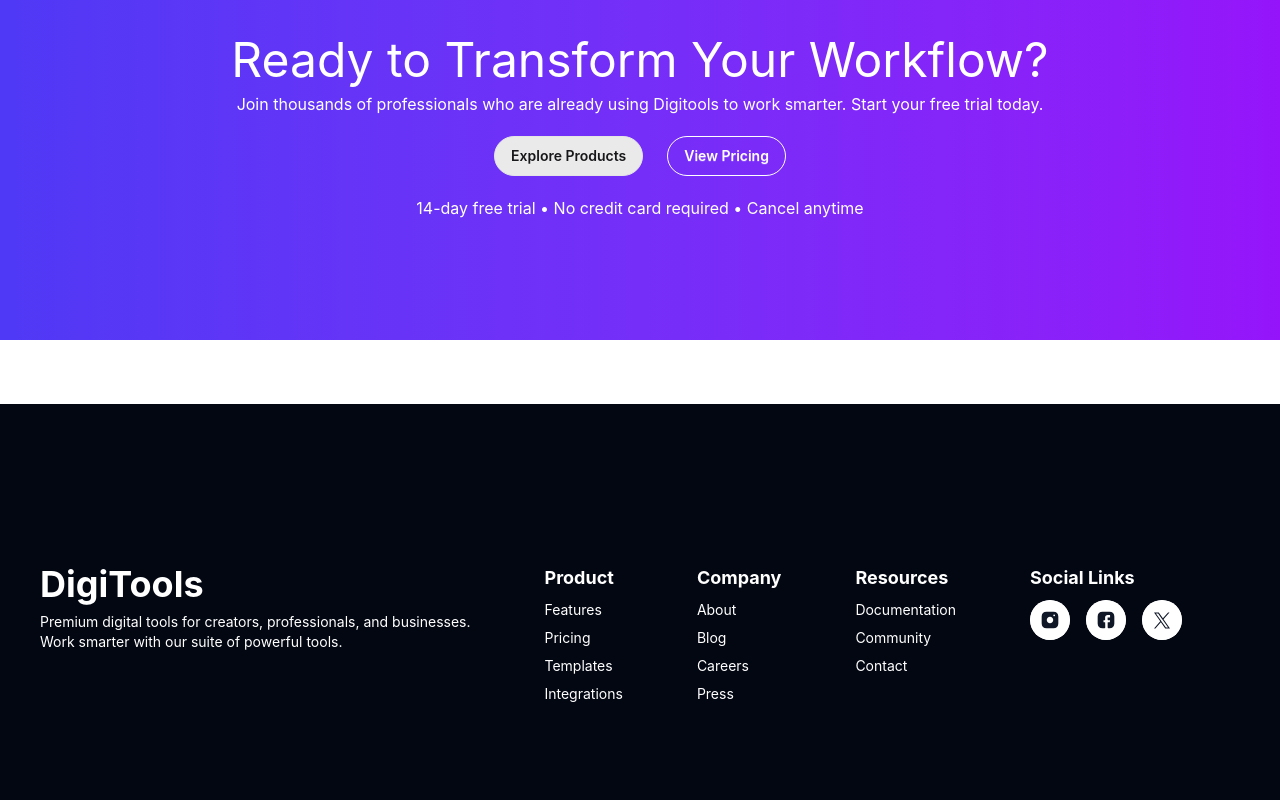
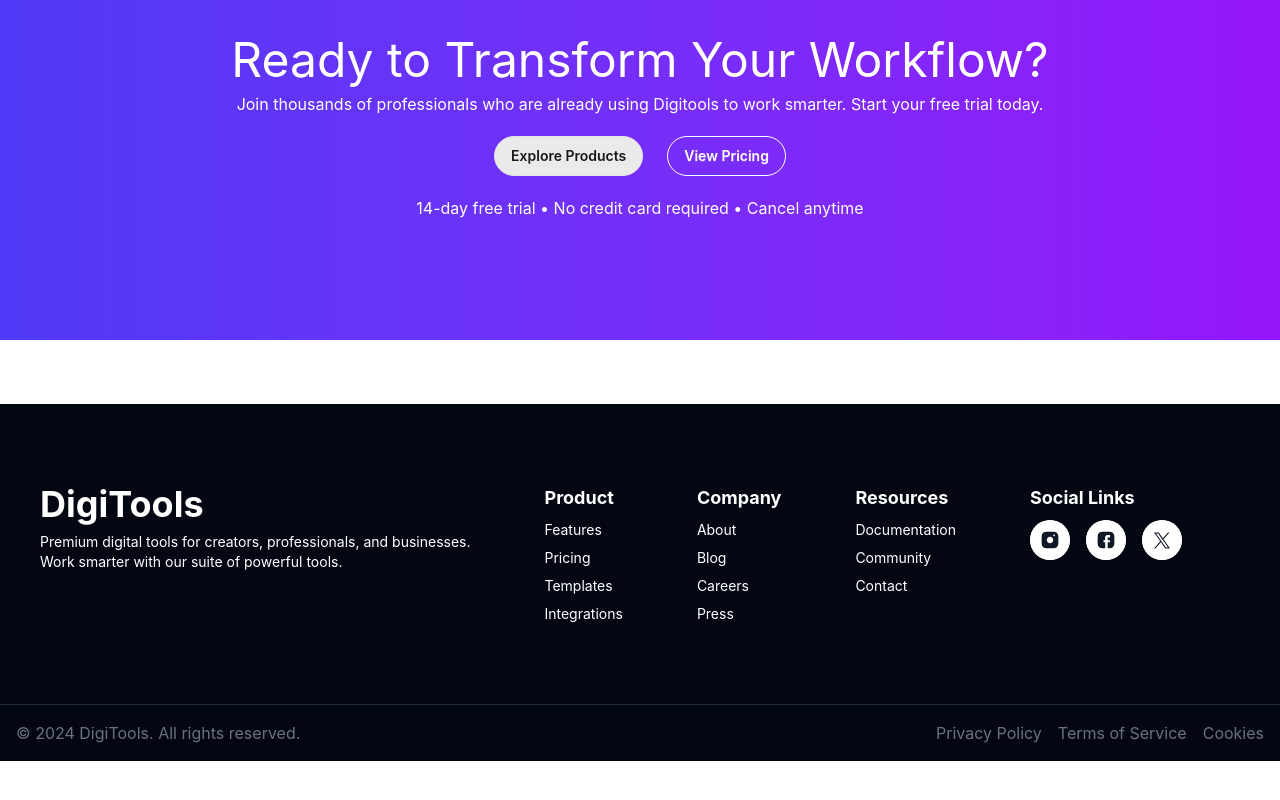
Before and after one commit to moajjem441/digital-tools, a React (Vite) app: page / in a window 1280 px wide. Shown: the part 3936-4736 px from the top of the page. After the commit the page ends 4697 px from the top, so only its background shows below. Built offline with nearby package versions, Linux system fonts and the light colour scheme.

Commit message:
footer part updated

```diff
--- a/src/Components/footer/Footer.jsx
+++ b/src/Components/footer/Footer.jsx
@@ -3,7 +3,7 @@
 const Footer = () => {
     return (
         <div>
-            <footer className="footer sm:footer-horizontal bg-gray-950 text-white p-10 py-40">
+            <footer className="footer sm:footer-horizontal bg-gray-950 text-white p-10 py-20">
   <aside>
     <h1 className="text-4xl font-bold">DigiTools</h1>
     <p>
@@ -41,7 +41,21 @@ const Footer = () => {
     </div>
 
   </nav>
+
+
 </footer>
+
+<div className="bg-gray-950 text-gray-500 p-4 flex flex-col md:flex-row items-center justify-between border-t border-gray-800">
+  <p className="text-center md:text-left">
+    © 2024 DigiTools. All rights reserved.
+  </p>
+
+  <ul className="flex flex-col md:flex-row justify-center gap-2 md:gap-4 mt-2 md:mt-0 text-center">
+    <li>Privacy Policy</li>
+    <li>Terms of Service</li>
+    <li>Cookies</li>
+  </ul>
+</div>
         </div>
     );
 };
```
